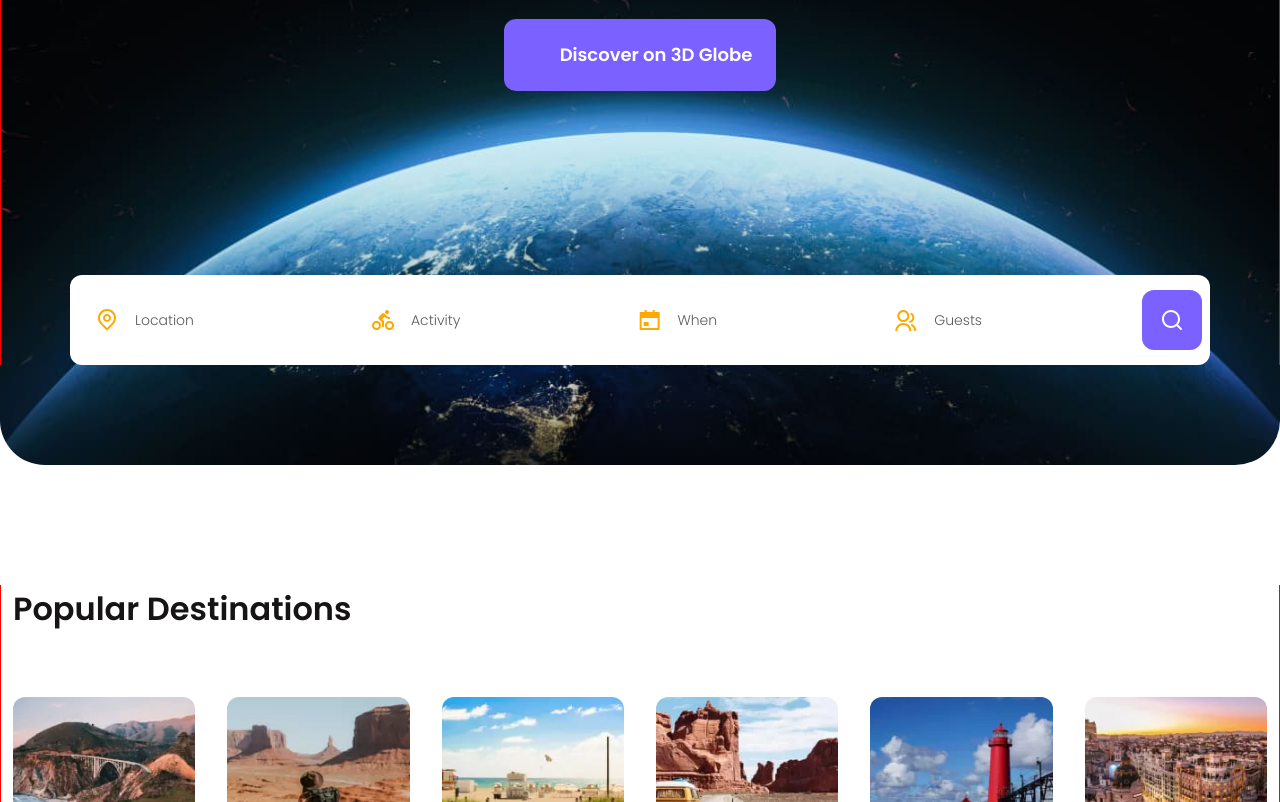
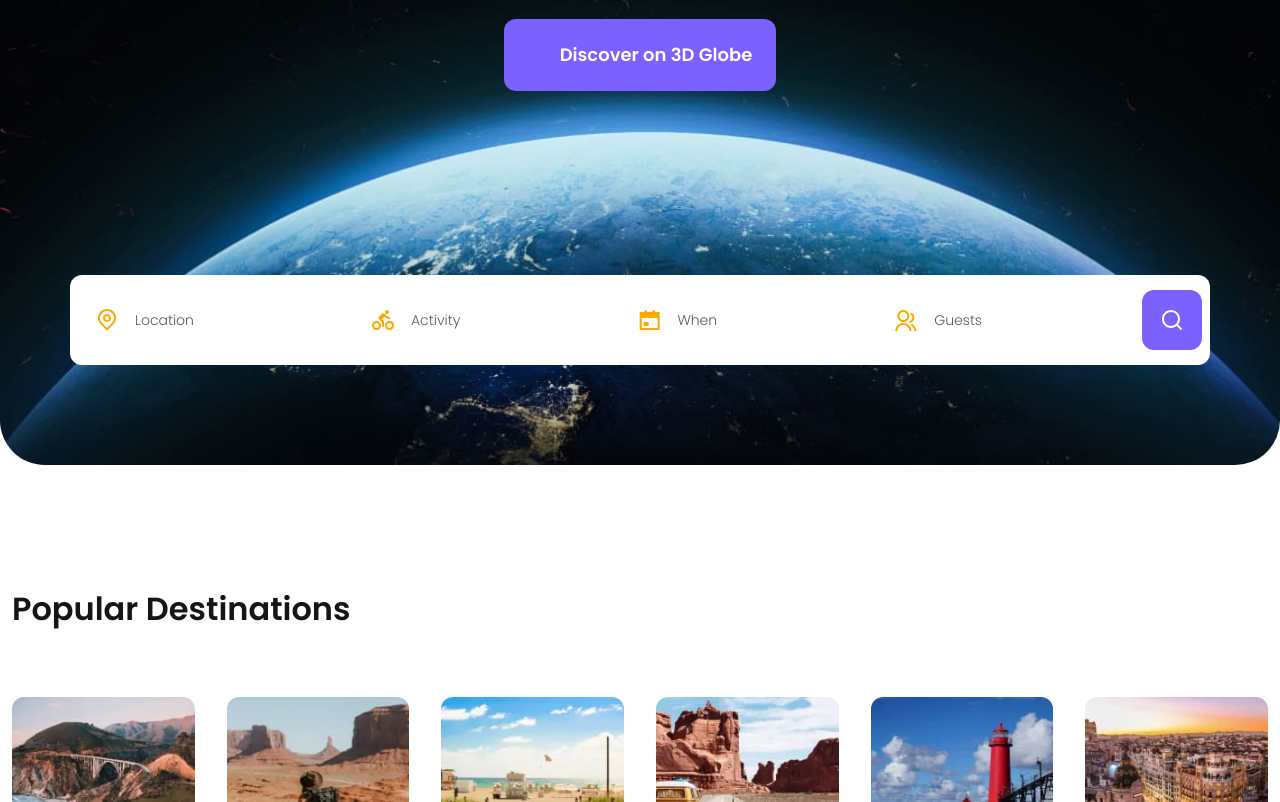
Before and after one commit to Switle/2rism, a plain HTML site: page index.html in a window 1280 px wide. Shown: the part 345-1147 px from the top of the page. Drawn offline with Linux system fonts and the light colour scheme.

Commit message:
Update style.css
Убрал бордеры у контейнера

```diff
--- a/css/style.css
+++ b/css/style.css
@@ -85,8 +85,6 @@ body {
   max-width: 1400px;
   padding: 0 12px;
   margin: 0 auto;
-  border-left: 1px solid red;
-  border-right: 1px solid red;
 }
 @media (max-width: 1199px) {
   .container {
```
